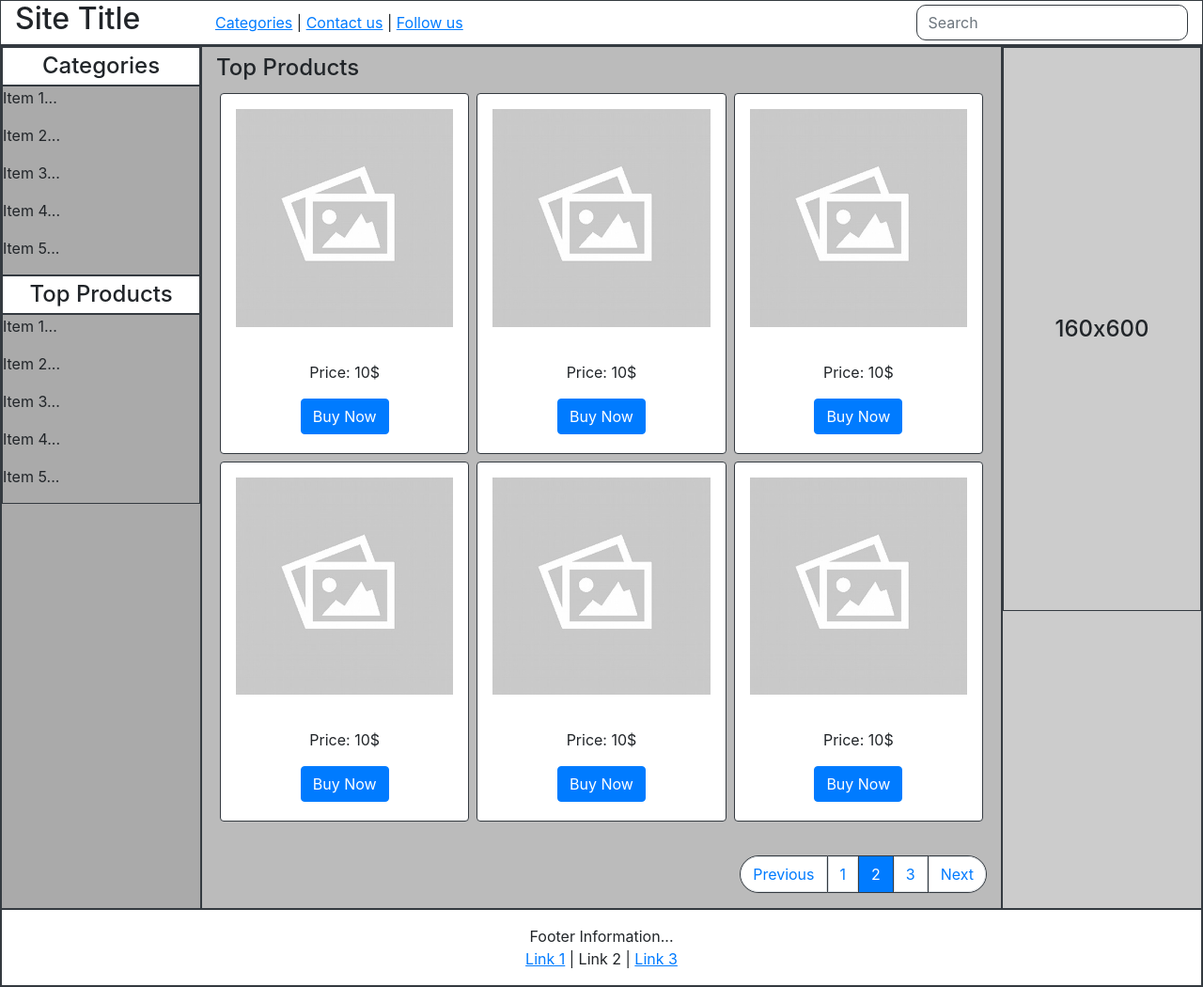
After one commit to martinakaduc/web_lab, a PHP site: page /lab04_01.html in a window 1280 px wide. The commit adds this page. Shown: the whole page at 94% size. Run offline with PHP 8.4, Linux system fonts and the light colour scheme.

Commit message:
Add lab 04

```diff
--- a/index.html
+++ b/index.html
@@ -26,6 +26,12 @@
         <li><a href="lab03_02.html">Exercise 02</a></li>
         <li><a href="lab03_03.html">Exercise 03</a></li>
       </ul>
+      <li><a href="#">Lab 04</a></li>
+      <ul>
+        <li><a href="lab04_01.html">Exercise 01</a></li>
+        <li><a href="lab04_02.html">Exercise 02</a></li>
+      </ul>
+
     </ul>
 
   </body>
--- a/lab03_03.html
+++ b/lab03_03.html
@@ -32,7 +32,6 @@
   </div>
   <div id="content">
     <div id="ad-top">
-      <!-- Insert 468x60 banner advertisement -->
     </div>
     <div class="entry">
       <div class="entry-title"><a href="#">Lorem Ipsum</a></div>
--- /dev/null
+++ b/lab04_01.html
@@ -0,0 +1,171 @@
+<!DOCTYPE html>
+<html lang="en">
+  <head>
+    <meta charset="utf-8">
+    <meta name="viewport" content="width=device-width, initial-scale=1, shrink-to-fit=no">
+    <meta name="description" content="">
+    <meta name="author" content="">
+    <title>Lab 04 - Exercise 01</title>
+    <link rel="stylesheet" href="https://stackpath.bootstrapcdn.com/bootstrap/4.3.1/css/bootstrap.min.css"
+                           integrity="sha384-ggOyR0iXCbMQv3Xipma34MD+dH/1fQ784/j6cY/iJTQUOhcWr7x9JvoRxT2MZw1T"
+                           crossorigin="anonymous">
+
+  </head>
+
+  <body>
+    <div class="container-fluid">
+      <div class="header">
+        <div class="row border border-dark">
+          <div class="col-sm-2 col-md-2 col-lg-2"  style="margin: auto 0px;">
+            <h2 style="">Site Title</h2>
+          </div>
+          <div class="col-sm-7 col-md-7 col-lg-7"  style="margin: auto 0px;">
+            <p style="padding: 0px; margin: 0px;">
+              <a href="#"><u>Categories</u></a> |
+              <a href="#"><u>Contact us</u></a> |
+              <a href="#"><u>Follow us</u></a>
+            </p>
+          </div>
+          <div class="col-sm-3 col-md-3 col-lg-3" style="margin: auto 0px;">
+            <input class="form-control border border-dark" style="border-radius: 10px;" type="text" placeholder="Search" aria-label="Search">
+          </div>
+        </div>
+      </div>
+
+      <div class="row border border-dark">
+        <div class="col-sm-2 col-md-2 col-lg-2 border border-dark" style="background-color:#aaa;">
+          <div class="row border border-dark bg-white">
+            <h4 class="text-center w-100" style="margin: 5px 0px;">Categories</h4>
+          </div>
+          <div class="row border border-dark">
+            <div class="w-100"><p>Item 1...</p></div>
+            <div class="w-100"><p>Item 2...</p></div>
+            <div class="w-100"><p>Item 3...</p></div>
+            <div class="w-100"><p>Item 4...</p></div>
+            <div class="w-100"><p>Item 5...</p></div>
+          </div>
+          <div class="row border border-dark bg-white">
+            <h4 class="text-center w-100" style="margin: 5px 0px;">Top Products</h4>
+          </div>
+          <div class="row border border-dark">
+            <div class="w-100"><p>Item 1...</p></div>
+            <div class="w-100"><p>Item 2...</p></div>
+            <div class="w-100"><p>Item 3...</p></div>
+            <div class="w-100"><p>Item 4...</p></div>
+            <div class="w-100"><p>Item 5...</p></div>
+          </div>
+
+        </div>
+        <div class="col-sm-8 col-md-8 col-lg-8 border border-dark" style="background-color:#bbb;">
+          <div class="container py-2">
+            <div class="row">
+                <h4 class="w-100">Top Products</h4>
+            </div>
+
+            <div class="row">
+              <div class="col-sm-12 col-md-6 col-lg-4 p-1">
+                <div class="card border border-dark">
+                    <img class="card-img-top p-3" alt="Picture" src="static/images/empty-image.jpg">
+                    <div class="card-body text-center">
+                      <p class="card-text">Price: 10$</p>
+                      <a href="#" class="btn btn-primary">Buy Now</a>
+                    </div>
+                </div>
+              </div>
+
+              <div class="col-sm-12 col-md-6 col-lg-4 p-1">
+                <div class="card border border-dark">
+                    <img class="card-img-top p-3" alt="Picture" src="static/images/empty-image.jpg">
+                    <div class="card-body text-center">
+                      <p class="card-text">Price: 10$</p>
+                      <a href="#" class="btn btn-primary">Buy Now</a>
+                    </div>
+                </div>
+              </div>
+
+              <div class="col-sm-12 col-md-6 col-lg-4 p-1">
+                <div class="card border border-dark">
+                    <img class="card-img-top p-3" alt="Picture" src="static/images/empty-image.jpg">
+                    <div class="card-body text-center">
+                      <p class="card-text">Price: 10$</p>
+                      <a href="#" class="btn btn-primary">Buy Now</a>
+                    </div>
+                </div>
+              </div>
+
+              <div class="col-sm-12 col-md-6 col-lg-4 p-1">
+                <div class="card border border-dark">
+                    <img class="card-img-top p-3" alt="Picture" src="static/images/empty-image.jpg">
+                    <div class="card-body text-center">
+                      <p class="card-text">Price: 10$</p>
+                      <a href="#" class="btn btn-primary">Buy Now</a>
+                    </div>
+                </div>
+              </div>
+
+              <div class="col-sm-12 col-md-6 col-lg-4 p-1">
+                <div class="card border border-dark">
+                    <img class="card-img-top p-3" alt="Picture" src="static/images/empty-image.jpg">
+                    <div class="card-body text-center">
+                      <p class="card-text">Price: 10$</p>
+                      <a href="#" class="btn btn-primary">Buy Now</a>
+                    </div>
+                </div>
+              </div>
+
+              <div class="col-sm-12 col-md-6 col-lg-4 p-1">
+                <div class="card border border-dark">
+                    <img class="card-img-top p-3" alt="Picture" src="static/images/empty-image.jpg">
+                    <div class="card-body text-center">
+                      <p class="card-text">Price: 10$</p>
+                      <a href="#" class="btn btn-primary">Buy Now</a>
+                    </div>
+                </div>
+              </div>
+
+            </div>
+
+          </div>
+
+          <br>
+
+          <nav aria-label="Page navigation">
+            <ul class="pagination justify-content-end">
+              <li class="page-item border border-dark" style="border-top-left-radius: 25px;  border-bottom-left-radius: 25px;"><a class="page-link" style="border-top-left-radius: 25px;  border-bottom-left-radius: 25px;" href="#">Previous</a></li>
+              <li class="page-item border border-dark"><a class="page-link" href="#">1</a></li>
+              <li class="page-item border border-dark active"><a class="page-link" href="#">2</a></li>
+              <li class="page-item border border-dark"><a class="page-link" href="#">3</a></li>
+              <li class="page-item border border-dark" style="border-top-right-radius: 25px;  border-bottom-right-radius: 25px;"><a class="page-link" style="border-top-right-radius: 25px;  border-bottom-right-radius: 25px;" href="#">Next</a></li>
+            </ul>
+          </nav>
+
+        </div>
+        <div class="col-sm-2 col-md-2 col-lg-2 border border-dark" style="background-color:#ccc;">
+          <div class="row border border-dark" style="height: 600px;">
+            <h4 class="text-center w-100 align-middle" style="margin: auto 0px;">160x600</h4>
+          </div>
+          <!-- <div class="row border border-dark" style="height: 100px;">
+
+          </div> -->
+        </div>
+
+        <div class="footer text-center py-3 border border-dark w-100">
+          <p style="margin: auto 0px;">Footer Information...</p>
+          <a href="#"><u>Link 1</u></a> | Link 2 | <a href="#"><u>Link 3</u></a>
+        </div>
+
+      </div>
+
+    </div>
+
+    <script src="https://code.jquery.com/jquery-3.3.1.slim.min.js"
+            integrity="sha384-q8i/X+965DzO0rT7abK41JStQIAqVgRVzpbzo5smXKp4YfRvH+8abtTE1Pi6jizo"
+            crossorigin="anonymous"></script>
+    <script src="https://cdnjs.cloudflare.com/ajax/libs/popper.js/1.14.7/umd/popper.min.js"
+            integrity="sha384-UO2eT0CpHqdSJQ6hJty5KVphtPhzWj9WO1clHTMGa3JDZwrnQq4sF86dIHNDz0W1"
+            crossorigin="anonymous"></script>
+    <script src="https://stackpath.bootstrapcdn.com/bootstrap/4.3.1/js/bootstrap.min.js"
+            integrity="sha384-JjSmVgyd0p3pXB1rRibZUAYoIIy6OrQ6VrjIEaFf/nJGzIxFDsf4x0xIM+B07jRM"
+            crossorigin="anonymous"></script>
+  </body>
+</html>
--- /dev/null
+++ b/static/css/lab04_01.css
@@ -0,0 +1,3 @@
+body {
+  font-family: Arial, Helvetica, sans-serif;
+}
```
Also changed, not shown: lab04_02.html (added, +143 -0 lines), static/css/lab03_03.css (+0 -25 lines), static/images/empty-image.jpg (added), static/images/empty-image.png (added).
